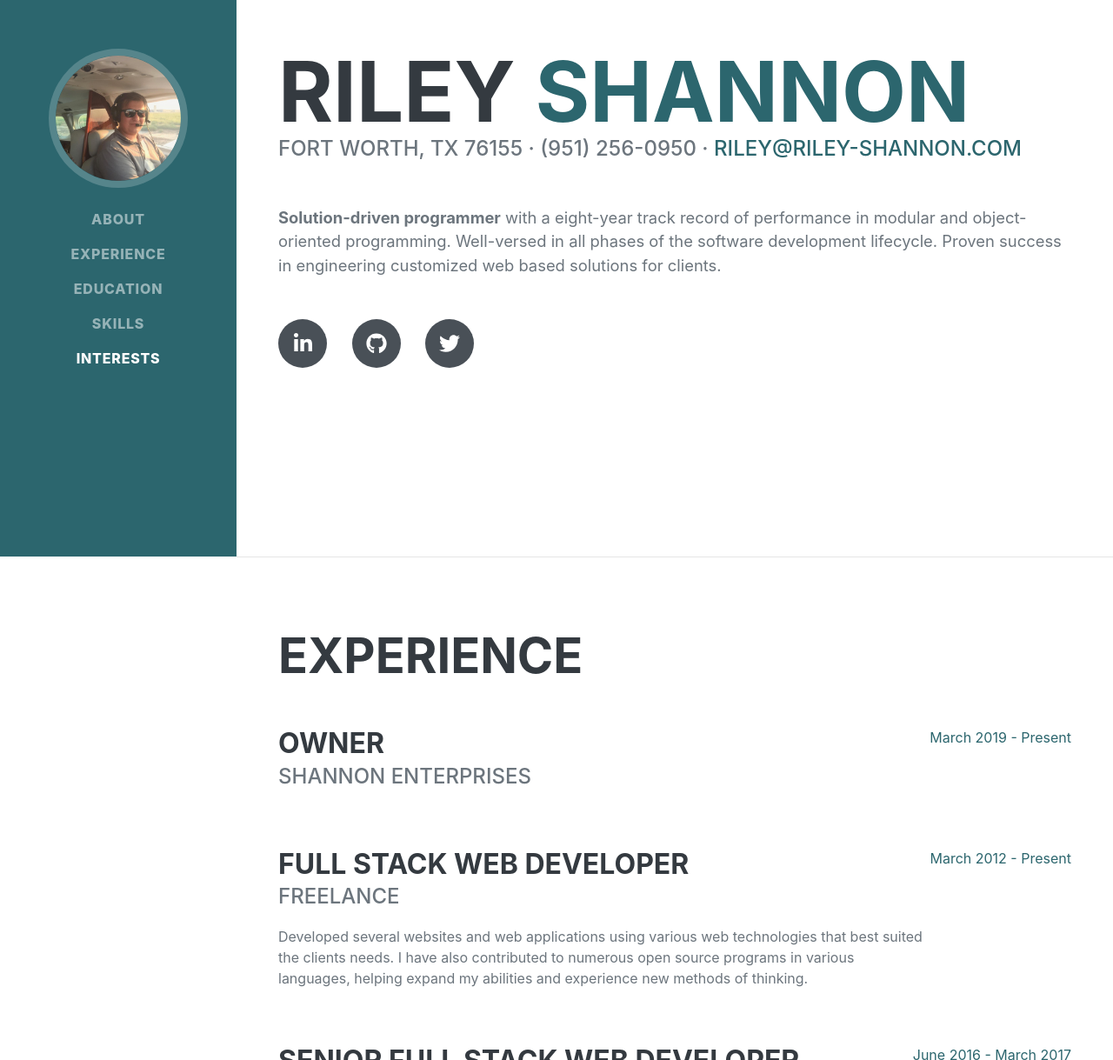
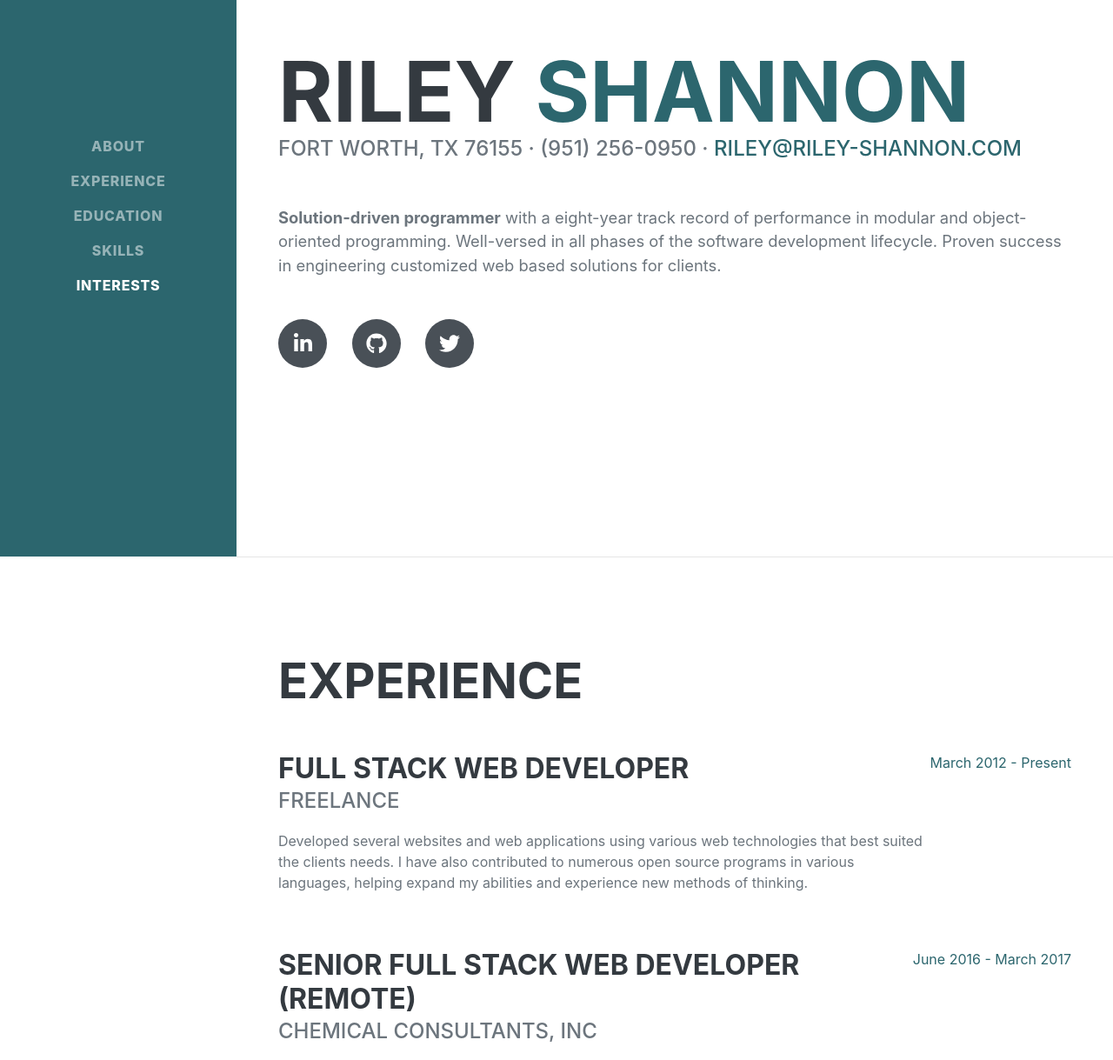
Before and after one commit to rileyshannon/rileyshannon.github.io, a plain HTML site: page index.html in a window 1280 px wide. Shown: the part 160-1379 px from the top of the page at 87% size. Drawn offline with nearby package versions, Linux system fonts and the light colour scheme; a web font is replaced by a local one.

Commit message:
Update index.html

```diff
--- a/index.html
+++ b/index.html
@@ -20,8 +20,7 @@
     <body id="page-top">
         <!-- Navigation-->
         <nav class="navbar navbar-expand-lg navbar-dark bg-primary fixed-top" id="sideNav">
-            <a class="navbar-brand js-scroll-trigger" href="#page-top"
-                ><span class="d-block d-lg-none">Riley Shannon</span><span class="d-none d-lg-block"><img class="img-fluid img-profile rounded-circle mx-auto mb-2" src="assets/img/profile.jpg" alt="" /></span></a
+            <a class="navbar-brand js-scroll-trigger" href="#page-top"><span class="d-block d-lg-none">Riley Shannon</span></a
             ><button class="navbar-toggler" type="button" data-toggle="collapse" data-target="#navbarSupportedContent" aria-controls="navbarSupportedContent" aria-expanded="false" aria-label="Toggle navigation"><span class="navbar-toggler-icon"></span></button>
             <div class="collapse navbar-collapse" id="navbarSupportedContent">
                 <ul class="navbar-nav">
@@ -57,15 +56,6 @@
             <section class="resume-section" id="experience">
                 <div class="resume-section-content">
                     <h2 class="mb-5">Experience</h2>
-
-                    <div class="d-flex flex-column flex-md-row justify-content-between mb-5">
-                        <div class="flex-grow-1">
-                            <h3 class="mb-0">Owner</h3>
-                            <div class="subheading mb-3">Shannon Enterprises</div>
-                            <p></p>
-                        </div>
-                        <div class="flex-shrink-0"><span class="text-primary">March 2019 - Present</span></div>
-                    </div>
 
                     <div class="d-flex flex-column flex-md-row justify-content-between mb-5">
                         <div class="flex-grow-1">
```
